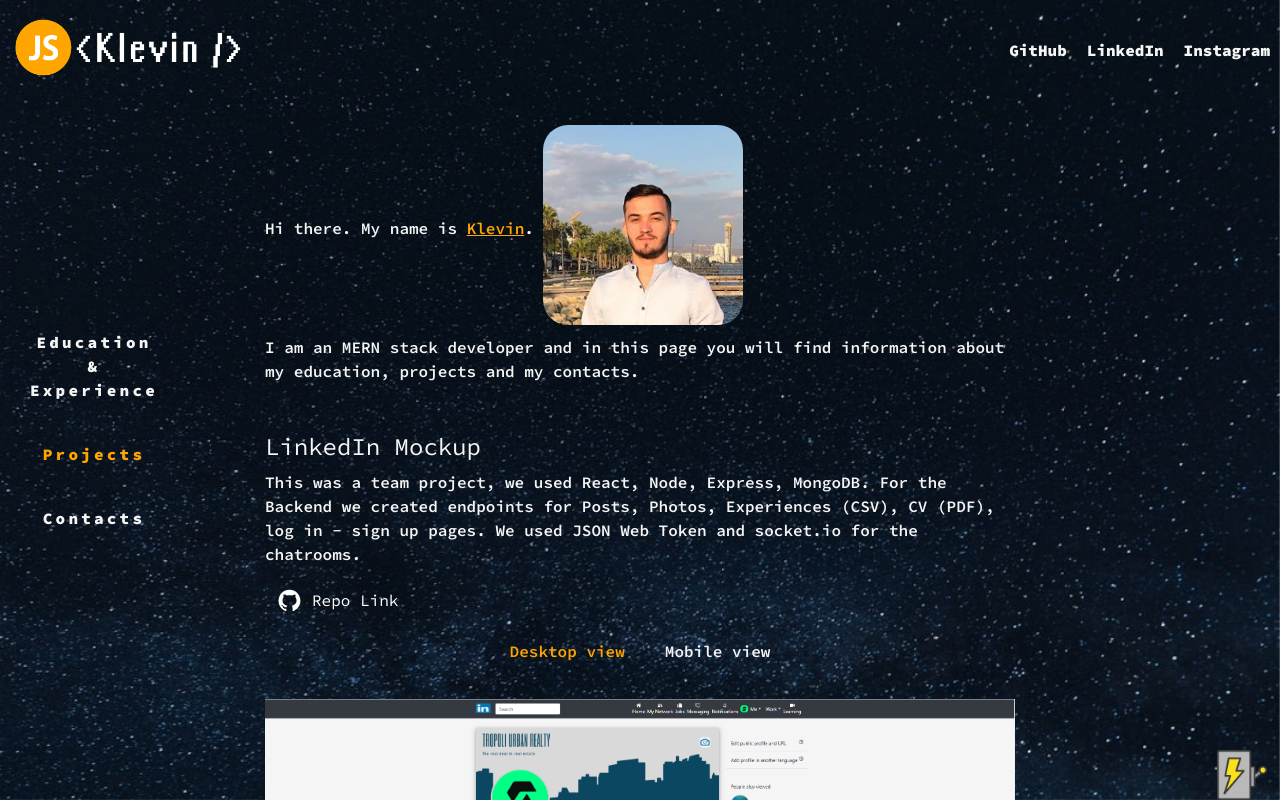
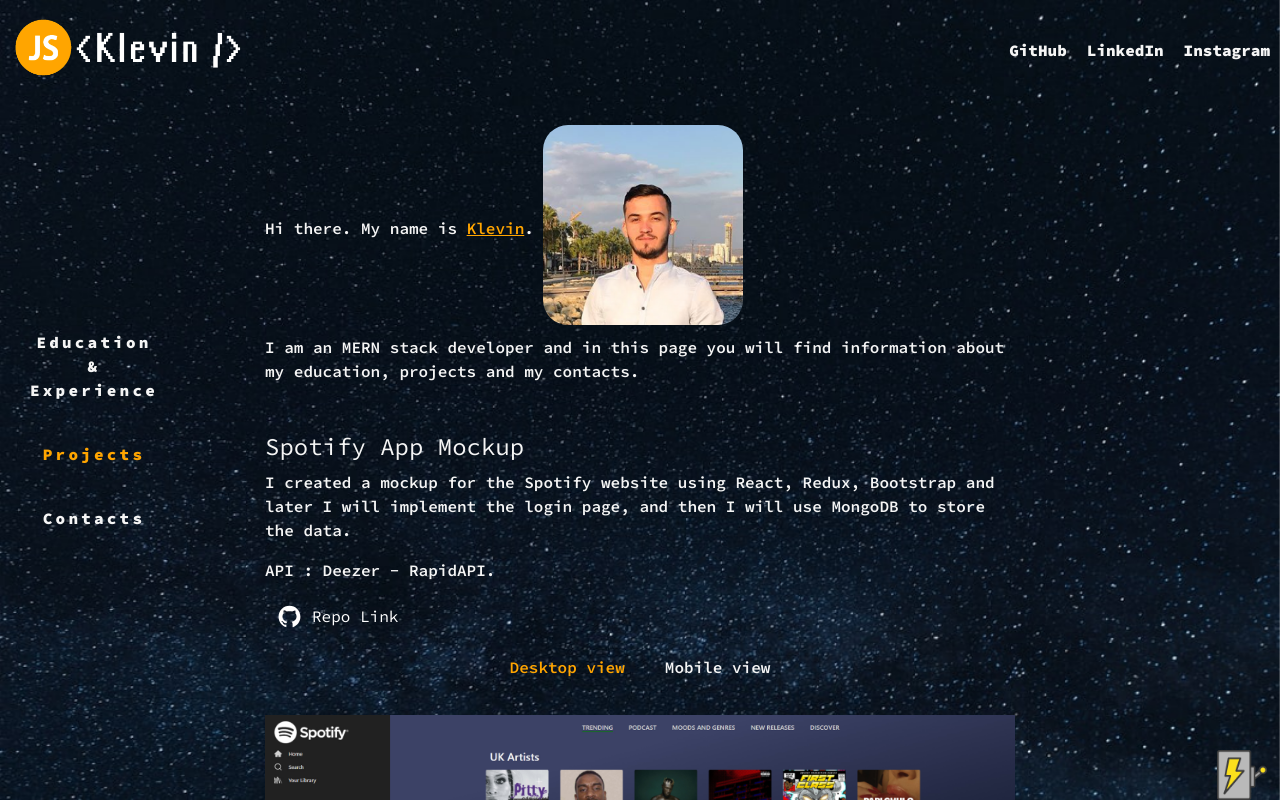
Before and after one commit to klevinb/My_Resume, a React (Create React App) app: page / in a window 1280 px wide. Both pictures are taken after a click on the item "Projects". Built offline with nearby package versions, Linux system fonts and the light colour scheme.

Commit message:
new changes

```diff
--- /dev/null
+++ b/src/components/Contacts.jsx
@@ -0,0 +1,19 @@
+import React from "react";
+
+function Contacts() {
+  return (
+    <div
+      style={{
+        width: "100%",
+        height: "auto",
+        textAlign: "center",
+        backgroundColor: "#ffa500",
+        color: "black",
+      }}
+    >
+      This website its not finished yet.{" "}
+    </div>
+  );
+}
+
+export default Contacts;
--- a/src/components/MainPage.jsx
+++ b/src/components/MainPage.jsx
@@ -1,8 +1,7 @@
 import React, { useState, useEffect } from "react";
 import { Image, Container } from "react-bootstrap";
 import Education from "./Education";
-import Projects from "./Projects";
-import Navigation from "./Navigation";
+import { Projects, Navigation, Contacts } from "../components";
 
 const MainPage = (props) => {
   const [imgClicked, setImgClicked] = useState(false);
@@ -45,6 +44,7 @@
             {navSelected === "Education" && <Education />}
 
             {navSelected === "Projects" && <Projects />}
+            {navSelected === "Contacts" && <Contacts />}
           </div>
         </div>
         <div className='dayToggle'>
--- a/src/components/Projects.jsx
+++ b/src/components/Projects.jsx
@@ -6,35 +6,10 @@
     <>
       <div className='projects'>
         <SingleProject
-          title='LinkedIn Mockup'
-          description='This was a team project, we used React, Node, Express, MongoDB.
-          For the Backend we created endpoints for Posts, Photos, Experiences (CSV), CV (PDF), log in - sign up pages.
-          We used JSON Web Token and socket.io for the chatrooms.'
-          repoLink='https://github.com/klevinb/LinkedinBackend_TBW_FE'
-          tools=''
-          photos={[
-            {
-              title: "User Page",
-              desktopView: "/assets/LinkedInApp/UsersPage.png",
-              mobileView: "/assets/LinkedInApp/WorkInProgress.png",
-            },
-            {
-              title: "LinkedIn User",
-              desktopView: "/assets/LinkedInApp/OtherUserPage.png",
-              mobileView: "/assets/LinkedInApp/WorkInProgress.png",
-            },
-            {
-              title: "Feeds Page",
-              desktopView: "/assets/LinkedInApp/FeedsPage.png",
-              mobileView: "/assets/LinkedInApp/WorkInProgress.png",
-            },
-          ]}
-        />
-        <SingleProject
           title='Spotify App Mockup'
           description='I created a mockup for the Spotify website using React, Redux,
-        Bootstrap and later I will implement the login page, and then I will
-        use MongoDB to store the data.'
+Bootstrap and later I will implement the login page, and then I will
+use MongoDB to store the data.'
           repoLink='https://github.com/klevinb/CV-Project/tree/master/spotify_alone'
           tools='API : Deezer - RapidAPI.'
           photos={[
@@ -61,6 +36,31 @@
           ]}
         />
         <SingleProject
+          title='LinkedIn Mockup'
+          description='This was a team project, we used React, Node, Express, MongoDB.
+          For the Backend we created endpoints for Posts, Photos, Experiences (CSV), CV (PDF), log in - sign up pages.
+          We used JSON Web Token and socket.io for the chatrooms.'
+          repoLink='https://github.com/klevinb/LinkedinBackend_TBW_FE'
+          tools=''
+          photos={[
+            {
+              title: "User Page",
+              desktopView: "/assets/LinkedInApp/UsersPage.png",
+              mobileView: "",
+            },
+            {
+              title: "LinkedIn User",
+              desktopView: "/assets/LinkedInApp/OtherUserPage.png",
+              mobileView: "",
+            },
+            {
+              title: "Feeds Page",
+              desktopView: "/assets/LinkedInApp/FeedsPage.png",
+              mobileView: "",
+            },
+          ]}
+        />
+        <SingleProject
           title='Weather App'
           description='This was a solo project where I create an weather App using React, TypeScript and 3 APIs to gather the data.'
           repoLink='https://github.com/klevinb/CV-Project/tree/master/spotify_alone'
--- a/src/components/SingleProject.jsx
+++ b/src/components/SingleProject.jsx
@@ -27,12 +27,14 @@
             >
               Desktop view
             </li>
+            {props.photos[0].mobileView.length > 0 && (
               <li
                 className={selected === "Mobile view" ? "selected" : ""}
                 onClick={() => setSelected("Mobile view")}
               >
                 Mobile view
               </li>
+            )}
           </ul>
         </div>
         <Carousel>
--- /dev/null
+++ b/src/components/index.js
@@ -0,0 +1,3 @@
+export { default as Contacts } from "./Contacts";
+export { default as Navigation } from "./Navigation";
+export { default as Projects } from "./Projects";
```
Lines whose indentation alone changed are shown as unchanged.
